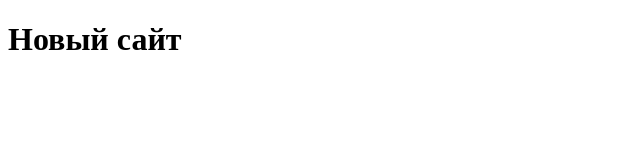
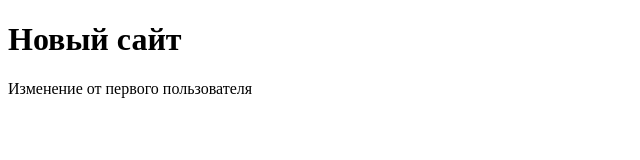
Before and after one commit to SU-Nesterenko/SiteProject, a plain HTML site: page index.htm in a window 1280 px wide. Shown: the whole page, without its empty margins (0-640 px from the left). Drawn offline with Linux system fonts and the light colour scheme.

Commit message:
Вторая фиксация от пользователя 1

```diff
--- a/index.htm
+++ b/index.htm
@@ -4,5 +4,6 @@
 	</head>
 	<body>
 		<h1>Новый сайт</h1>
+		<div>Изменение от первого пользователя</div>
 	</body>
 </html>
```
